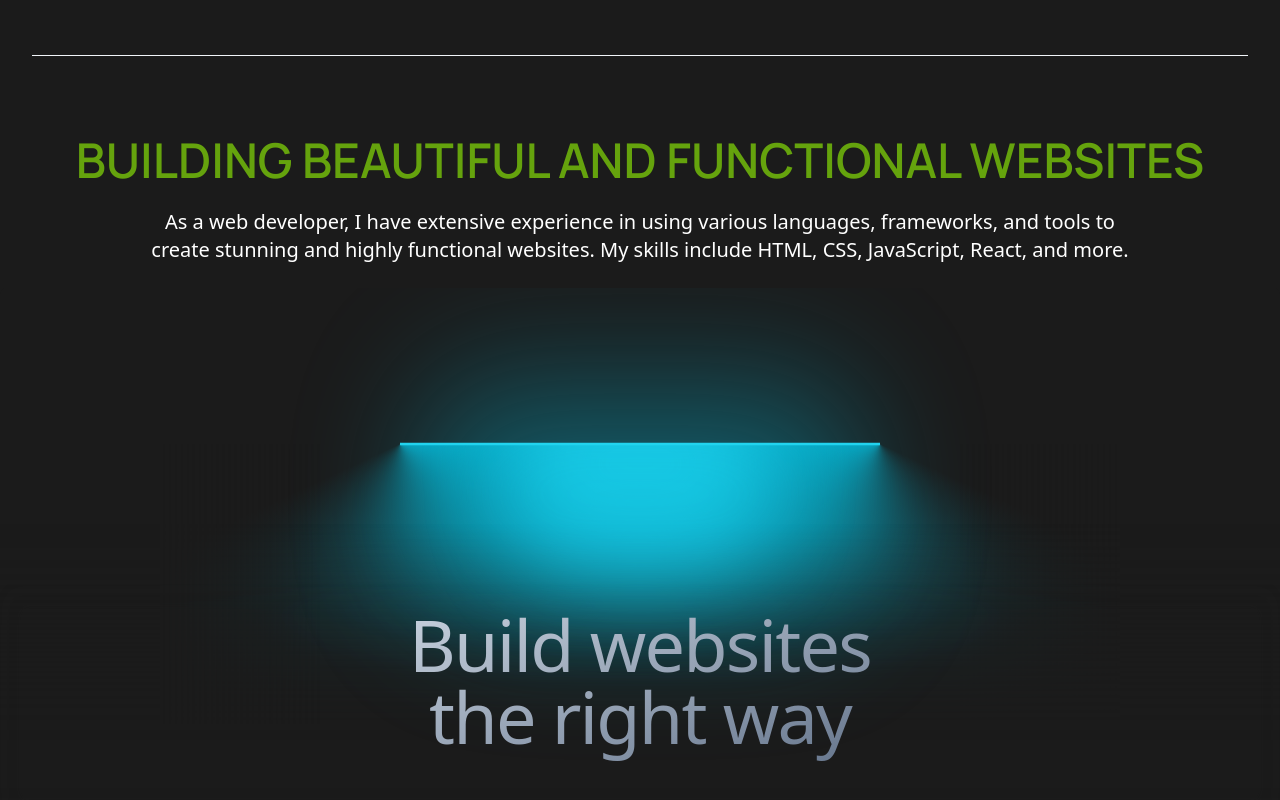
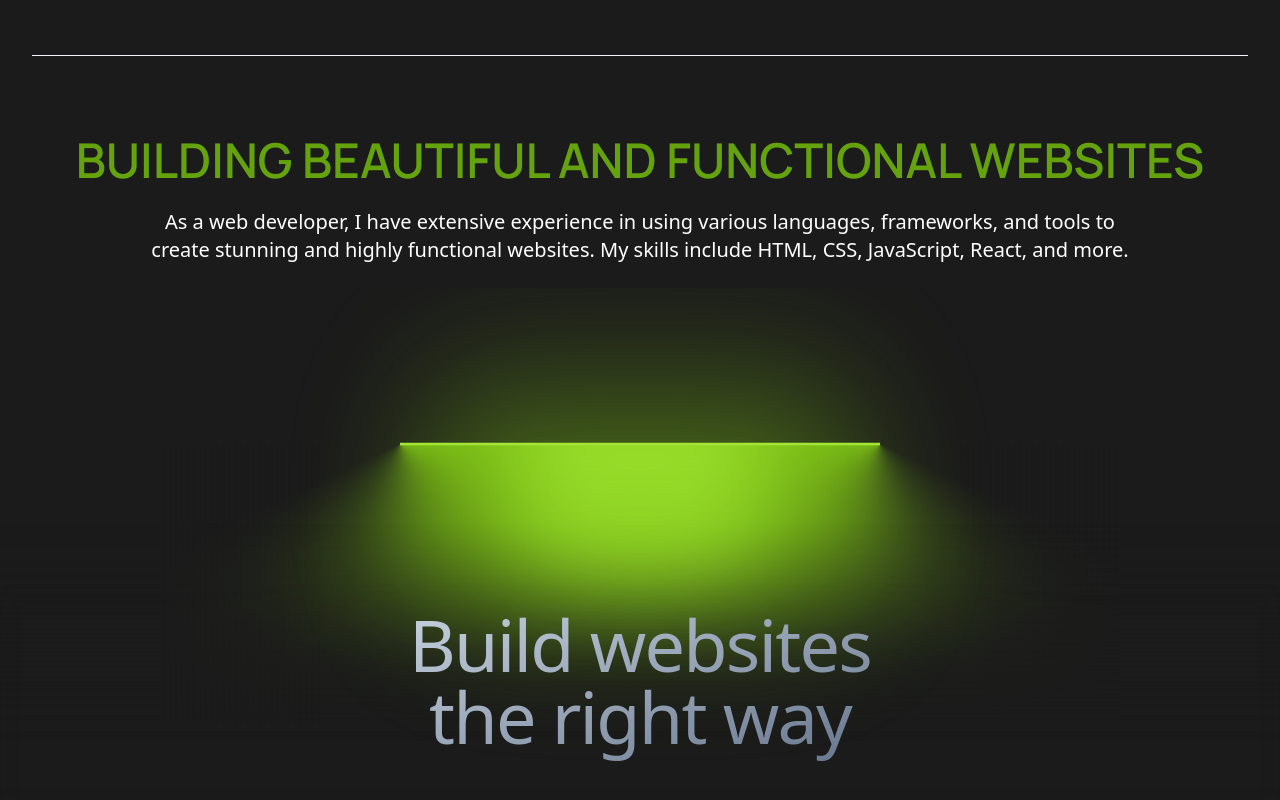
Before and after one commit to unabae/my-portfolio-website, a React (Vite) app: page / in a window 1280 px wide. Shown: the part 2225-3025 px from the top of the page. Built offline with nearby package versions, Linux system fonts and the light colour scheme.

Commit message:
Update lamp.tsx

```diff
--- a/src/components/ui/lamp.tsx
+++ b/src/components/ui/lamp.tsx
@@ -47,7 +47,7 @@ export const LampContainer = ({
           style={{
             backgroundImage: `conic-gradient(var(--conic-position), var(--tw-gradient-stops))`,
           }}
-          className="absolute inset-auto right-1/2 h-56 overflow-visible w-[30rem] bg-gradient-conic from-cyan-500 via-transparent to-transparent text-white [--conic-position:from_70deg_at_center_top]"
+          className="absolute inset-auto right-1/2 h-56 overflow-visible w-[30rem] bg-gradient-conic from-lime-500 via-transparent to-transparent text-white [--conic-position:from_70deg_at_center_top]"
         >
           <div className="absolute  w-[100%] left-0 bg-customBgBody h-40 bottom-0 z-20 [mask-image:linear-gradient(to_top,white,transparent)]" />
           <div className="absolute  w-40 h-[100%] left-0 bg-customBgBody  bottom-0 z-20 [mask-image:linear-gradient(to_right,white,transparent)]" />
@@ -63,14 +63,14 @@ export const LampContainer = ({
           style={{
             backgroundImage: `conic-gradient(var(--conic-position), var(--tw-gradient-stops))`,
           }}
-          className="absolute inset-auto left-1/2 h-56 w-[30rem] bg-gradient-conic from-transparent via-transparent to-cyan-500 text-white [--conic-position:from_290deg_at_center_top]"
+          className="absolute inset-auto left-1/2 h-56 w-[30rem] bg-gradient-conic from-transparent via-transparent to-lime-500 text-white [--conic-position:from_290deg_at_center_top]"
         >
           <div className="absolute  w-40 h-[100%] right-0 bg-customBgBody  bottom-0 z-20 [mask-image:linear-gradient(to_left,white,transparent)]" />
           <div className="absolute  w-[100%] right-0 bg-customBgBody h-40 bottom-0 z-20 [mask-image:linear-gradient(to_top,white,transparent)]" />
         </motion.div>
         <div className="absolute top-1/2 h-48 w-full translate-y-12 scale-x-150 bg-customBgBody blur-2xl"></div>
         <div className="absolute top-1/2 z-50 h-48 w-full bg-transparent opacity-10 backdrop-blur-md"></div>
-        <div className="absolute inset-auto z-50 h-36 w-[28rem] -translate-y-1/2 rounded-full bg-cyan-500 opacity-50 blur-3xl"></div>
+        <div className="absolute inset-auto z-50 h-36 w-[28rem] -translate-y-1/2 rounded-full bg-lime-500 opacity-50 blur-3xl"></div>
         <motion.div
           initial={{ width: "8rem" }}
           whileInView={{ width: "16rem" }}
@@ -79,7 +79,7 @@ export const LampContainer = ({
             duration: 0.8,
             ease: "easeInOut",
           }}
-          className="absolute inset-auto z-30 h-36 w-64 -translate-y-[6rem] rounded-full bg-cyan-400 blur-2xl"
+          className="absolute inset-auto z-30 h-36 w-64 -translate-y-[6rem] rounded-full bg-lime-400 blur-2xl"
         ></motion.div>
         <motion.div
           initial={{ width: "15rem" }}
@@ -89,7 +89,7 @@ export const LampContainer = ({
             duration: 0.8,
             ease: "easeInOut",
           }}
-          className="absolute inset-auto z-50 h-0.5 w-[30rem] -translate-y-[7rem] bg-cyan-400 "
+          className="absolute inset-auto z-50 h-0.5 w-[30rem] -translate-y-[7rem] bg-lime-400 "
         ></motion.div>
 
         <div className="absolute inset-auto z-40 h-44 w-full -translate-y-[12.5rem] bg-customBgBody "></div>
```
